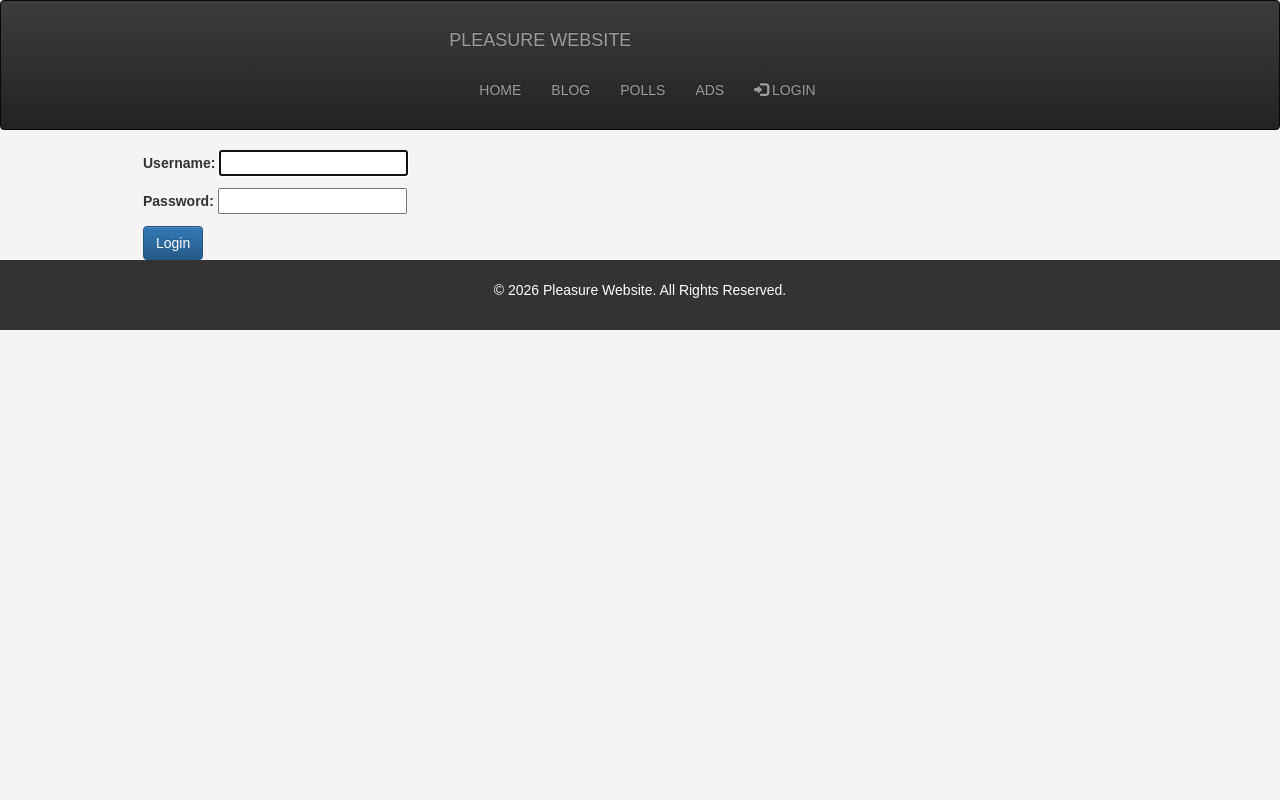
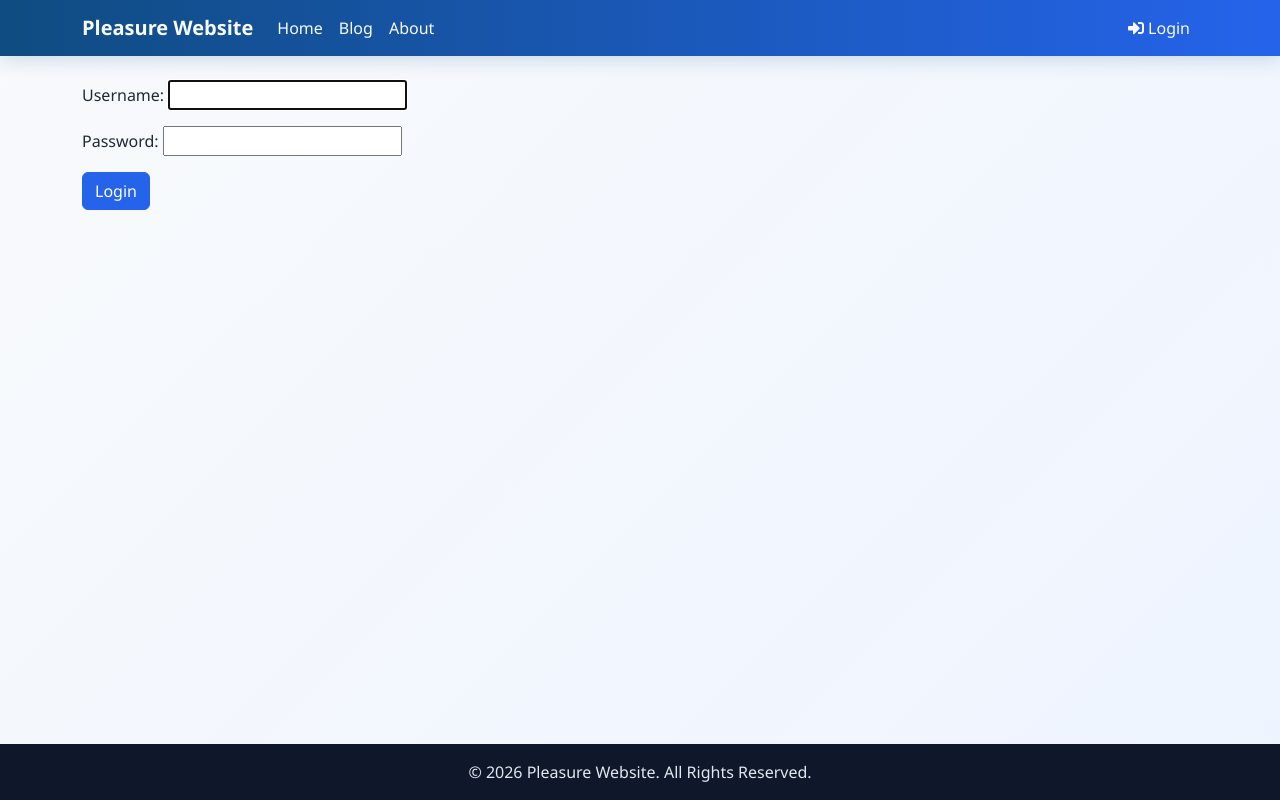
Before and after one commit to pradeep1955/mysite, a Django app: page /accounts/login/ in a window 1280 px wide. Run offline with Django 4.2, Linux system fonts and the light colour scheme; parts of the project's set-up code (start-up, migrations or seed data) failed here and were passed over; some libraries are stand-ins or nearby versions.

Commit message:
update project 5 jul

```diff
--- a/home/static/home/css/mypage2.css
+++ b/home/static/home/css/mypage2.css
@@ -1,104 +1,86 @@
 body {
-    font-family: Arial, sans-serif;
-    margin: 0;
-    padding: 0;
-    background-color: #f4f4f4;
-    color: #333;
-}
-header {
-    background-color: #808080;
-    color: white;
-    padding: 1em 0;
-    text-align: center;
-}
-.container {
-    width: 80%;
-    margin: auto;
-    overflow: hidden;
-}
-nav {
-    display: flex;
-    justify-content: center;
-    padding: 1em 0;
-    background: #333;
-}
-nav a {
-    color: white;
-    padding: 0 1em;
-    text-decoration: none;
-    text-transform: uppercase;
-}
-nav a:hover {
-    background: #808080;
-    color: white;
-}
-.landing {
-    background: url('https://via.placeholder.com/1500x500') no-repeat center center/cover;
-    height: 500px;
-    display: flex;
-    justify-content: center;
-    align-items: center;
-    color: white;
-    text-align: center;
-}
-.landing h1 {
-    font-size: 4em;
-    margin: 0;
-}
-.section {
-    padding: 2em 0;
-}
-.section h2 {
-    text-align: center;
-    margin-bottom: 1em;
-}
-.section p {
-    width: 70%;
-    margin: auto;
-    line-height: 1.6;
-}
-.album {
-    display: flex;
-    flex-wrap: wrap;
-    justify-content: center;
-    gap: 1em;
-}
-.album .folder {
-    background: white;
-    border: 1px solid #ddd;
-    padding: 1em;
-    width: 300px;
-}
-.album img, .album video {
-    width: 100%;
-    height: auto;
-}
-.album h3 {
-    text-align: center;
-    margin-top: 0;
-}
-footer {
-    background-color: #333;
-    color: white;
-    text-align: center;
-    padding: 1em 0;
-    position: relative;
-    width: 100%;
-}
-.message.user { text-align: right; color: blue; }
-.message.bot { text-align: left; color: green; }
-
-
-.page-header-custom {
-    background-color: #808080; /* A dark, modern grey */
-    color: white;              /* Sets the font color to white */
-    padding: 30px;             /* Adds comfortable spacing inside the box */
-    border-radius: 8px;        /* Gives it slightly rounded corners */
-    margin-bottom: 30px;       /* Adds space below the header */
+    font-family: "Segoe UI", Roboto, Arial, sans-serif;
+    background: linear-gradient(135deg, #f8fafc 0%, #eef4ff 100%);
+    color: #1f2937;
 }
 
-/* This makes the main heading inside the header a bit larger */
-.page-header-custom h3 {
-    margin-top: 0;
-    font-size: 24px;
+.site-header {
+    background: linear-gradient(90deg, #0f4c81 0%, #2563eb 100%);
+    box-shadow: 0 4px 20px rgba(15, 76, 129, 0.18);
 }
+
+.navbar-dark .navbar-brand,
+.navbar-dark .nav-link {
+    color: #f8fafc;
+}
+
+.navbar-dark .nav-link:hover,
+.navbar-dark .nav-link:focus {
+    color: #dbeafe;
+}
+
+.hero-card {
+    background: #ffffff;
+    border-radius: 1.25rem;
+    padding: 2rem;
+    margin-bottom: 1.5rem;
+    border: 1px solid #e5e7eb;
+}
+
+.eyebrow {
+    display: inline-block;
+    font-size: 0.85rem;
+    letter-spacing: 0.2em;
+    text-transform: uppercase;
+    color: #2563eb;
+    font-weight: 700;
+    margin-bottom: 0.5rem;
+}
+
+.feature-card {
+    background: #ffffff;
+    border-radius: 1rem;
+    padding: 1.25rem;
+    border: 1px solid #e5e7eb;
+    box-shadow: 0 6px 18px rgba(15, 23, 42, 0.04);
+    height: 100%;
+}
+
+.feature-icon {
+    width: 46px;
+    height: 46px;
+    display: inline-flex;
+    align-items: center;
+    justify-content: center;
+    border-radius: 50%;
+    background: #dbeafe;
+    color: #2563eb;
+    font-size: 1.1rem;
+    margin-bottom: 0.9rem;
+}
+
+.site-footer {
+    background: #0f172a;
+    color: #e2e8f0;
+    margin-top: 2rem;
+}
+
+.btn-primary {
+    background-color: #2563eb;
+    border-color: #2563eb;
+}
+
+.btn-primary:hover {
+    background-color: #1d4ed8;
+    border-color: #1d4ed8;
+}
+
+.btn-outline-secondary {
+    color: #334155;
+    border-color: #cbd5e1;
+}
+
+.btn-outline-secondary:hover {
+    background-color: #f1f5f9;
+    color: #0f172a;
+}
--- a/home/templates/base_bootstrap.html
+++ b/home/templates/base_bootstrap.html
@@ -1,85 +1,71 @@
 {% load static %}
 <!DOCTYPE html>
-<html>
+<html lang="en">
 <head>
-    <title>{% block title %}{{ settings.APP_NAME|default:"Pleasure Website" }}{% endblock %}</title>
-
     <meta charset="UTF-8">
     <meta name="viewport" content="width=device-width, initial-scale=1">
+    <title>{% block title %}{{ settings.APP_NAME|default:"Pleasure Website" }}{% endblock %}</title>
 
     <meta name="dj4e" content="f119102d0355bf1f5ec71ff016c84466">
     <meta name="dj4e-code" content="42167334114282">
 
-    <link rel="stylesheet" href="https://maxcdn.bootstrapcdn.com/bootstrap/3.4.1/css/bootstrap.min.css" crossorigin="anonymous">
-    <link rel="stylesheet" href="https://maxcdn.bootstrapcdn.com/bootstrap/3.4.1/css/bootstrap-theme.min.css" crossorigin="anonymous">
-    <link rel="stylesheet" href="https://code.jquery.com/ui/1.12.1/themes/ui-lightness/jquery-ui.css" crossorigin="anonymous">
-
+    <link href="https://cdn.jsdelivr.net/npm/bootstrap@5.3.4/dist/css/bootstrap.min.css" rel="stylesheet">
     <link rel="stylesheet" href="https://use.fontawesome.com/releases/v5.8.1/css/all.css">
-    <link rel="stylesheet" href="https://use.fontawesome.com/releases/v5.8.1/css/v4-shims.css">
-
     <link rel="stylesheet" href="{% static 'home/css/mypage2.css' %}">
-
-    <script src="https://ajax.googleapis.com/ajax/libs/jquery/3.3.1/jquery.min.js" crossorigin="anonymous"></script>
-    <script src="https://maxcdn.bootstrapcdn.com/bootstrap/3.4.1/js/bootstrap.min.js" crossorigin="anonymous"></script>
-    <script src="https://code.jquery.com/ui/1.12.1/jquery-ui.js" crossorigin="anonymous"></script>
 
     {% block head %}{% endblock %}
 </head>
-
-<body>
-
-<nav class="navbar navbar-inverse">
-  <div class="container-fluid">
-    <div class="navbar-header">
-      <button type="button" class="navbar-toggle collapsed" data-toggle="collapse" data-target="#main-navbar" aria-expanded="false">
-        <span class="sr-only">Toggle navigation</span>
-        <span class="icon-bar"></span>
-        <span class="icon-bar"></span>
-        <span class="icon-bar"></span>
+<body class="d-flex flex-column min-vh-100">
+    <header class="site-header">
+        <nav class="navbar navbar-expand-lg navbar-dark">
+            <div class="container">
+                <a class="navbar-brand fw-bold" href="/">{{ settings.APP_NAME|default:"Pleasure Website" }}</a>
+                <button class="navbar-toggler" type="button" data-bs-toggle="collapse" data-bs-target="#main-navbar" aria-controls="main-navbar" aria-expanded="false" aria-label="Toggle navigation">
+                    <span class="navbar-toggler-icon"></span>
                 </button>
-      <a class="navbar-brand" href="/">{{ settings.APP_NAME|default:"Pleasure Website" }}</a>
-    </div>
-
                 <div class="collapse navbar-collapse" id="main-navbar">
-      <ul class="nav navbar-nav">
-        <li><a href="/">Home</a></li>
-        <li><a href="/blog">Blog</a></li>
-        <li><a href="/polls">Polls</a></li>
-        <li><a href="/ads">Ads</a></li>
+                    <ul class="navbar-nav me-auto mb-2 mb-lg-0">
+                        <li class="nav-item"><a class="nav-link" href="/">Home</a></li>
+                        <li class="nav-item"><a class="nav-link" href="/blog">Blog</a></li>
+                        <li class="nav-item"><a class="nav-link" href="/blog/about">About</a></li>
                     </ul>
-
-      <ul class="nav navbar-nav navbar-right">
+                    <ul class="navbar-nav">
                         {% if user.is_authenticated %}
-          <li><a href="{% url 'logout' %}"><span class="glyphicon glyphicon-log-out"></span> Logout</a></li>
+                            <li class="nav-item"><a class="nav-link" href="{% url 'logout' %}"><i class="fas fa-sign-out-alt"></i> Logout</a></li>
                         {% else %}
-          <li><a href="{% url 'login' %}"><span class="glyphicon glyphicon-log-in"></span> Login</a></li>
+                            <li class="nav-item"><a class="nav-link" href="{% url 'login' %}"><i class="fas fa-sign-in-alt"></i> Login</a></li>
                         {% endif %}
                     </ul>
-    </div></div></nav>
+                </div>
+            </div>
+        </nav>
+    </header>
+
+    <main class="flex-grow-1 py-4">
         <div class="container">
-
             {% block messages %}
                 {% if messages %}
                     {% for msg in messages %}
-                <div class="alert alert-{{msg.level_tag}}" role="alert">
-                {{msg.message}}
+                        <div class="alert alert-{{ msg.level_tag }}" role="alert">
+                            {{ msg.message }}
                         </div>
                     {% endfor %}
                 {% endif %}
             {% endblock %}
 
-    {% block content %}
-    {% endblock %}
+            {% block content %}{% endblock %}
+        </div>
+    </main>
 
-</div>{% block footer %}
-    <footer class="text-center" style="padding: 20px;">
-        <p>&copy; {% now "Y" %} {{ settings.APP_NAME|default:"Pleasure Website" }}. All Rights Reserved.</p>
+    {% block footer %}
+    <footer class="site-footer">
+        <div class="container py-3 text-center">
+            <p class="mb-0">&copy; {% now "Y" %} {{ settings.APP_NAME|default:"Pleasure Website" }}. All Rights Reserved.</p>
+        </div>
     </footer>
     {% endblock %}
 
-
-    {% block scripts %}
-    {% endblock %}
-
+    <script src="https://cdn.jsdelivr.net/npm/bootstrap@5.3.4/dist/js/bootstrap.bundle.min.js"></script>
+    {% block scripts %}{% endblock %}
 </body>
 </html>
```
Also changed, not shown: home/templates/home/main.html (+44 -7 lines). Lines whose indentation alone changed are shown as unchanged.
